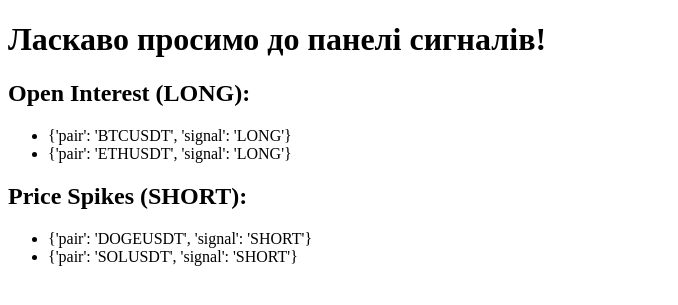
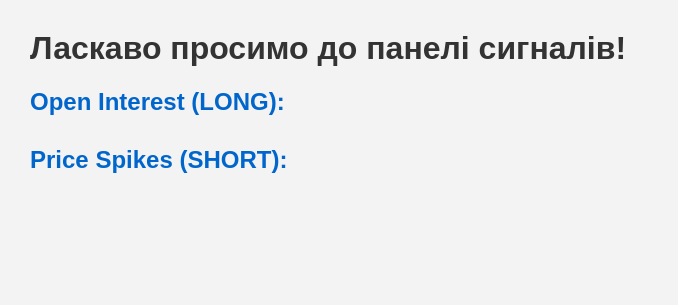
Before and after one commit to oleksandr2107/crypto-signal-panel-v2, a Flask app: page / in a window 1280 px wide. Shown: the top 305 px of the page, without its empty margins (0-678 px from the left). Run offline with Flask 3, Linux system fonts and the light colour scheme.

Commit message:
Update index.html

```diff
--- a/templates/index.html
+++ b/templates/index.html
@@ -1,23 +1,50 @@
 <!DOCTYPE html>
-<html>
+<html lang="uk">
 <head>
-    <title>Crypto Signal Panel</title>
+    <meta charset="UTF-8">
+    <title>Панель сигналів</title>
+    <style>
+        body {
+            font-family: Arial, sans-serif;
+            background-color: #f3f3f3;
+            margin: 30px;
+        }
+        h1 {
+            color: #333;
+        }
+        h2 {
+            color: #0066cc;
+        }
+        .section {
+            margin-bottom: 30px;
+        }
+        .signal {
+            background-color: white;
+            border-left: 5px solid #28a745;
+            padding: 10px;
+            margin: 5px 0;
+            font-size: 16px;
+        }
+        .short {
+            border-left-color: #dc3545;
+        }
+    </style>
 </head>
 <body>
     <h1>Ласкаво просимо до панелі сигналів!</h1>
 
-    <h2>Open Interest (LONG):</h2>
-    <ul>
-        {% for signal in oi_signals %}
-            <li>{{ signal }}</li>
+    <div class="section">
+        <h2>Open Interest (LONG):</h2>
+        {% for signal in long_signals %}
+            <div class="signal">{{ signal['pair'] }} — {{ signal['signal'] }}</div>
         {% endfor %}
-    </ul>
+    </div>
 
-    <h2>Price Spikes (SHORT):</h2>
-    <ul>
-        {% for signal in spike_signals %}
-            <li>{{ signal }}</li>
+    <div class="section">
+        <h2>Price Spikes (SHORT):</h2>
+        {% for signal in short_signals %}
+            <div class="signal short">{{ signal['pair'] }} — {{ signal['signal'] }}</div>
         {% endfor %}
-    </ul>
+    </div>
 </body>
 </html>
```
